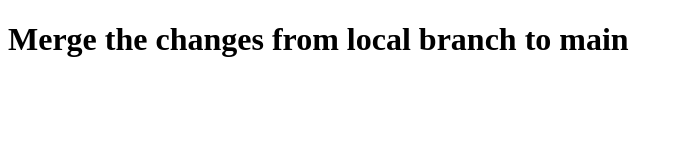
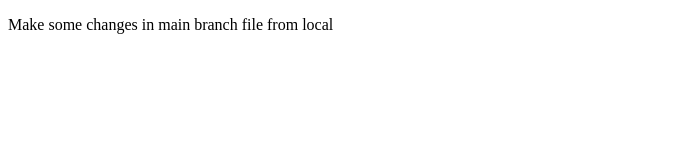
Before and after one commit to atultyagi77/git-version, a plain HTML site: page index.html in a window 1280 px wide. Shown: the whole page, without its empty margins (0-683 px from the left). Drawn offline with Linux system fonts and the light colour scheme.

Commit message:
Update index.html
Change in main branch

```diff
--- a/index.html
+++ b/index.html
@@ -6,6 +6,7 @@
     <title>Github Branch</title>
 </head>
 <body>
-    <h1>Merge the changes from local branch to main</h1>
+
+    <p>Make some changes in main branch file from local </p>
 </body>
 </html>
```
